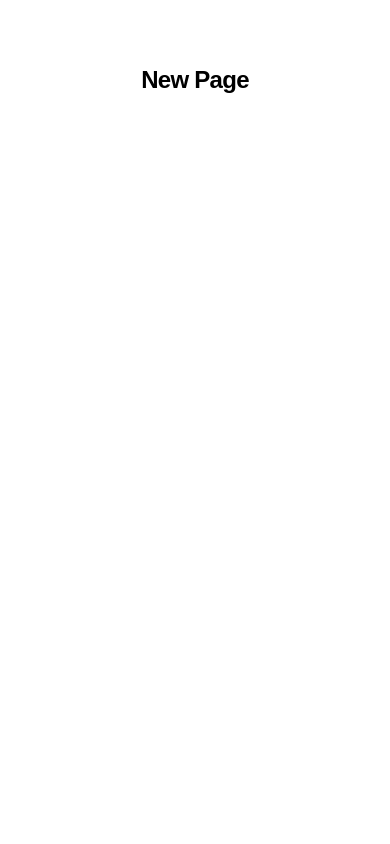
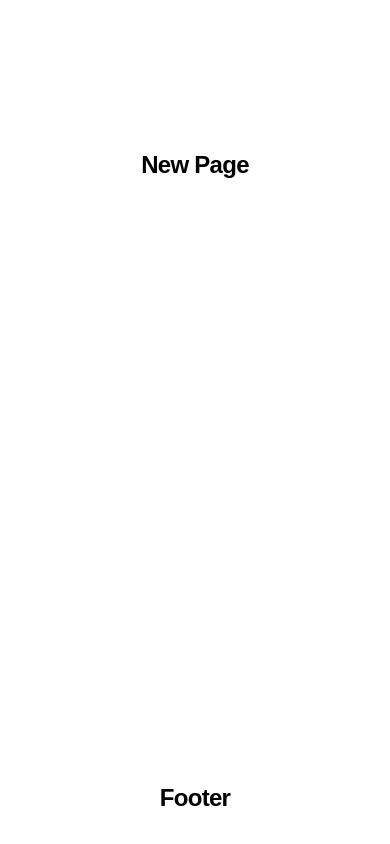
Before and after one commit to AngusGaukrogerDev/PitahayaLabsSiteNextjs, a Next.js app: page / in a window 390 px wide. Shown: the part 2832-3676 px from the top of the page. Before the commit the page ends 3334 px from the top, so only its background shows below. Built offline with nearby package versions, Linux system fonts and the light colour scheme.

Commit message:
Full page layout changes (mobile)

```diff
--- /dev/null
+++ b/src/components/footer.tsx
@@ -0,0 +1,8 @@
+const Footer = () => {
+    return(
+        <footer className="w-full footer-height flex flex-col justify-center items-center">
+            <h2>Footer</h2>
+        </footer>
+    );
+}
+export default Footer;
--- a/src/pages/index.tsx
+++ b/src/pages/index.tsx
@@ -1,5 +1,6 @@
 import About from "@/components/about";
 import Contact from "@/components/contact";
+import Footer from "@/components/footer";
 import Hero from "@/components/hero";
 import Navbar from "@/components/navbar";
 import Services from "@/components/services";
@@ -16,6 +17,7 @@ export default function Home() {
         <About />
         <Services />
         <Contact />
+        <Footer />
       </main>
     </>
   );
--- a/src/styles/globals.css
+++ b/src/styles/globals.css
@@ -135,5 +135,9 @@ p {
 }
 
 .about-overflow{
-  height: 80vh;
+  height: 90vh;
 }
+
+.footer-height{
+  height: 50vh;
+}
```
